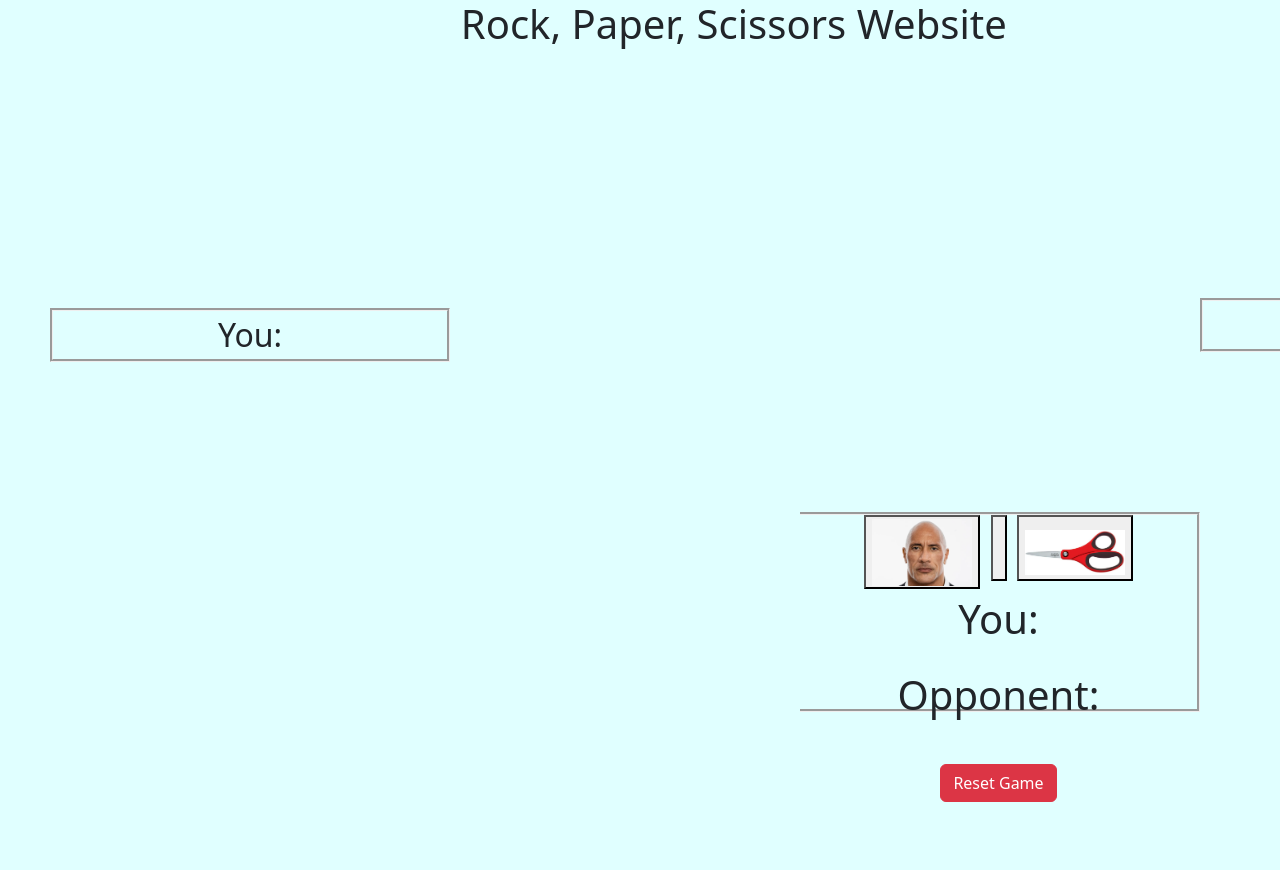
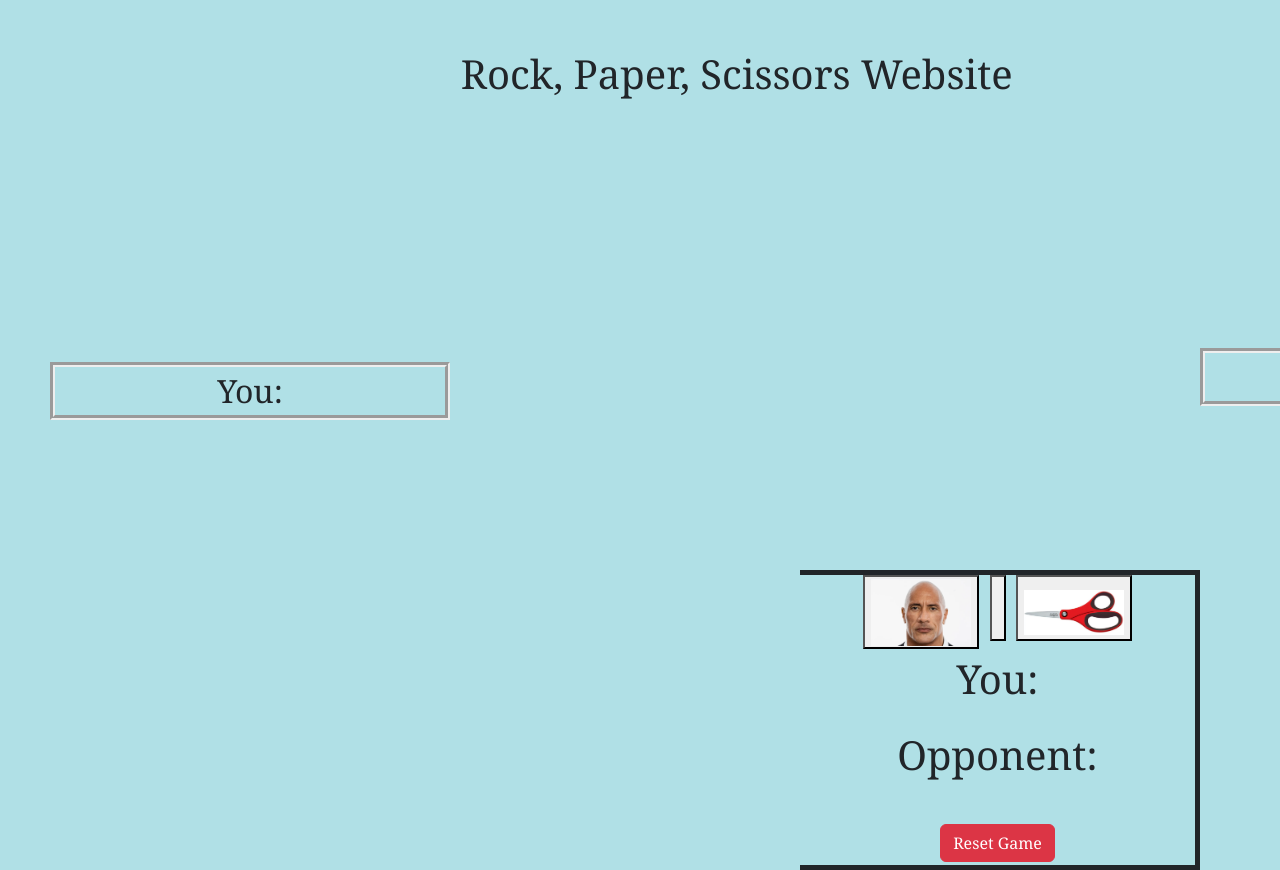
Before and after one commit to FedericoD99/RPS-Website, a plain HTML site: page index.html in a window 1280 px wide. Shown: the top 870 px of the page. Before the commit the page ends 802 px from the top, so only its background shows below. Drawn offline with nearby package versions, Linux system fonts and the light colour scheme.

Commit message:
added css and finito

```diff
--- a/script.js
+++ b/script.js
@@ -81,7 +81,7 @@ function resetGame() {
     document.getElementById('userScore').innerText = `You: ${userScore}`;
     document.getElementById('computerScore').innerText = `Computer: ${computerScore}`;
     document.getElementById('choose').innerText = `Waiting...`;
-    document.getElementById('chose').innerText = `Go`;
+    document.getElementById('chose').innerText = `Input shows here`;
     document.getElementById('result').innerText = "";
     document.getElementById('resetButton') = 'none';
 }
--- a/style.css
+++ b/style.css
@@ -1,5 +1,7 @@
 h1 {
     margin-left: 36%;
+    font-family: Georgia, 'Times New Roman', Times, serif;
+    margin-top: 50px;
 }
 
 div.com{
@@ -10,7 +12,8 @@ div.com{
     width: 500px;
     font-size: xx-large;
     margin-bottom: 50px;
-
+    font-family: Georgia, 'Times New Roman', Times, serif;
+    border-width: thick;
 }
 
 div.you{
@@ -24,24 +27,28 @@ div.you{
     margin-bottom: 50px;
     position: relative;
     top: 150;
+    font-family: Georgia, 'Times New Roman', Times, serif;
+    border-width: thick;
 
 }
 
 div.images{
     margin-right: 900;
     margin-top: 150px;
-    border-style: groove;
+    border-style: solid;
     text-align: center;
-    border-left: 0px;
+    border-left: 50px;
     border-left-width: 100px;
     border-radius: 0px;
     width: 400px;
     margin-left: 800px;
-    height: 200px;
+    height: 300px;
+    border-width: thick;
+    font-family: Georgia, 'Times New Roman', Times, serif;
 }
 
 body{
-    background-color: lightcyan;
+    background-color: powderblue;
 }
 
 div {
```
